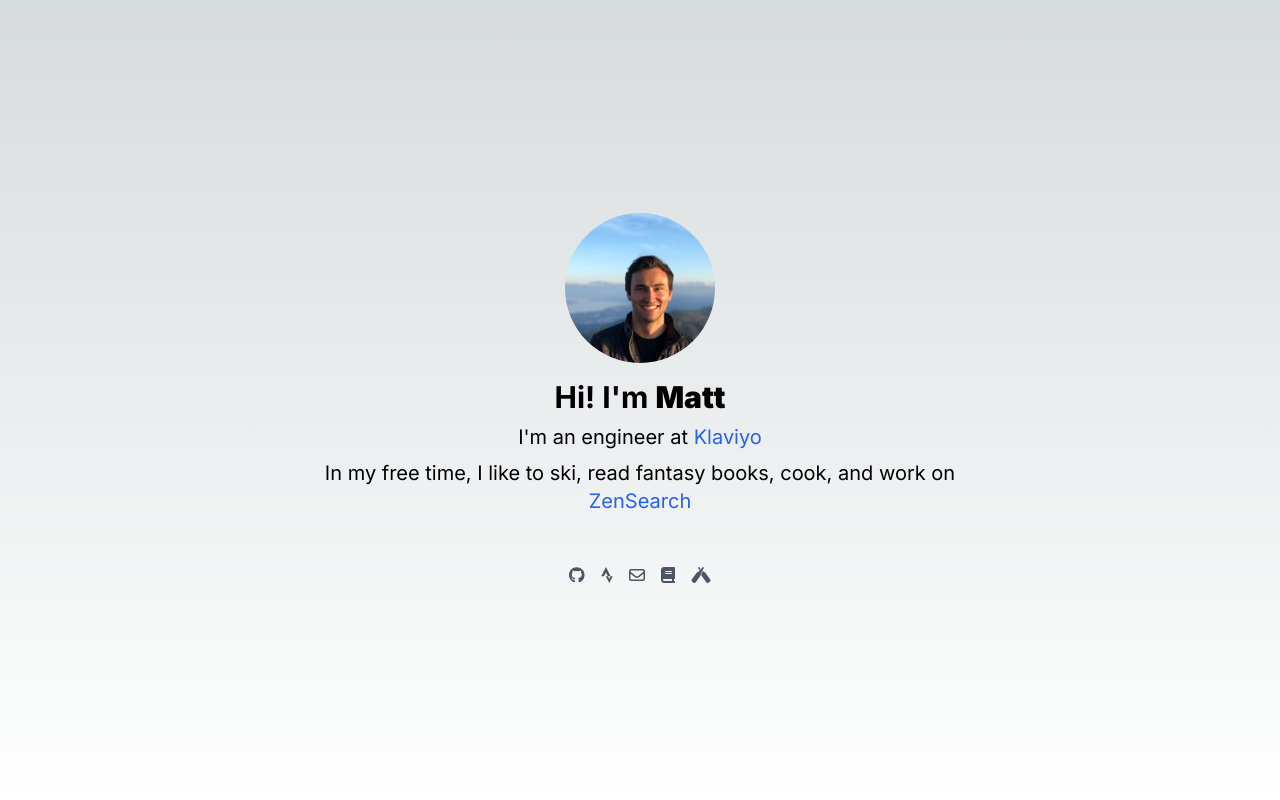
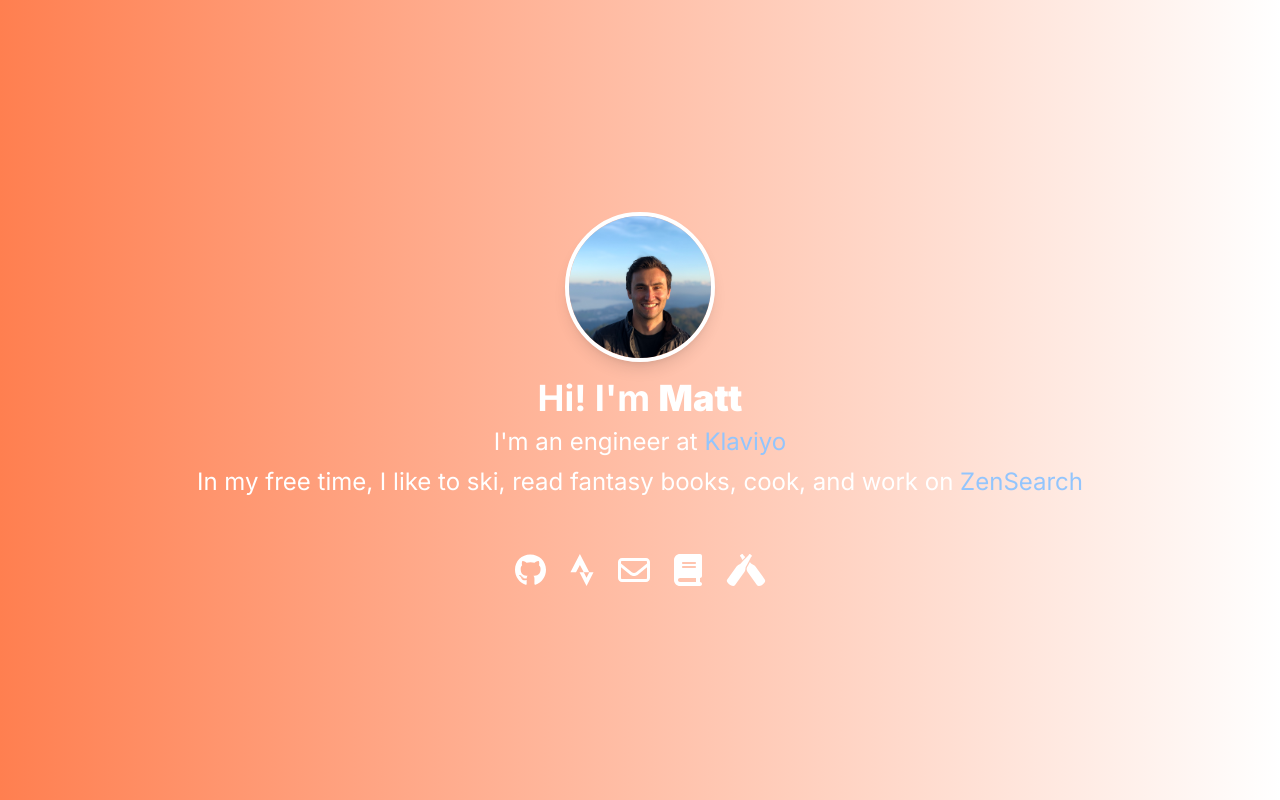
Before and after one commit to mrkaye97/site-2.0, a Next.js app: page / in a window 1280 px wide. Built offline with nearby package versions, Linux system fonts and the light colour scheme.

Commit message:
fix + horrible gradient

```diff
--- a/pages/index.tsx
+++ b/pages/index.tsx
@@ -17,7 +17,11 @@ export default function Home() {
   return (
     <main
       className={`flex flex-col items-center justify-center min-h-screen py-24 px-8 ${inter.className}`}
-      style={{ maxWidth: "800px", margin: "0 auto" }}
+      style={{
+        margin: "0 auto",
+        background: "linear-gradient(to right, #FF7F50, #fff)",
+        color: "#fff",
+      }}
     >
       <div className="text-center mb-8">
         <Image
@@ -25,58 +29,64 @@ export default function Home() {
           alt="Headshot"
           width={150}
           height={150}
-          className="rounded-full mx-auto"
+          className="rounded-full mx-auto border-4 border-white shadow-lg"
         />
-        <h1 className="text-3xl font-bold mt-4">
-          Hi! I&apos;m <strong>Matt</strong>
+        <h1 className="text-4xl font-bold mt-4">
+          Hi! I'm <strong>Matt</strong>
         </h1>
-        <p className="text-xl mt-2">
-          I&apos;m an engineer at{" "}
-          <a href="https://www.klaviyo.com" className="text-blue-600">
+        <p className="text-2xl mt-2">
+          I'm an engineer at{" "}
+          <a
+            href="https://www.klaviyo.com"
+            className="text-blue-300 hover:text-blue-500 transition-colors"
+          >
             Klaviyo
           </a>
         </p>
-        <p className="text-xl mt-2">
+        <p className="text-2xl mt-2">
           In my free time, I like to ski, read fantasy books, cook, and work on{" "}
-          <a href="https://zensearch.jobs" className="text-blue-600">
+          <a
+            href="https://zensearch.jobs"
+            className="text-blue-300 hover:text-blue-500 transition-colors"
+          >
             ZenSearch
           </a>
         </p>
       </div>
-      <div className="flex flex-wrap justify-center space-x-4 mt-4">
+      <div className="flex flex-wrap justify-center space-x-6 mt-6">
         <a
           href="https://github.com/mrkaye97"
-          className="text-gray-600 hover:text-gray-900"
+          className="text-white hover:text-gray-300 transition-colors"
         >
-          <FontAwesomeIcon icon={faGithub} />
+          <FontAwesomeIcon icon={faGithub} size="2x" />
           <span className="sr-only">Github</span>
         </a>
         <a
           href="https://www.strava.com/athletes/16125633"
-          className="text-gray-600 hover:text-gray-900"
+          className="text-white hover:text-gray-300 transition-colors"
         >
-          <FontAwesomeIcon icon={faStrava} />
+          <FontAwesomeIcon icon={faStrava} size="2x" />
           <span className="sr-only">Strava</span>
         </a>
         <a
           href="mailto:mrkaye97@gmail.com"
-          className="text-gray-600 hover:text-gray-900"
+          className="text-white hover:text-gray-300 transition-colors"
         >
-          <FontAwesomeIcon icon={faEnvelope} />
+          <FontAwesomeIcon icon={faEnvelope} size="2x" />
           <span className="sr-only">Email</span>
         </a>
         <a
           href="https://app.thestorygraph.com/profile/mrkaye97"
-          className="text-gray-600 hover:text-gray-900"
+          className="text-white hover:text-gray-300 transition-colors"
         >
-          <FontAwesomeIcon icon={faBook} />
+          <FontAwesomeIcon icon={faBook} size="2x" />
           <span className="sr-only">StoryGraph</span>
         </a>
         <a
           href="https://untappd.com/user/mrkaye97"
-          className="text-gray-600 hover:text-gray-900"
+          className="text-white hover:text-gray-300 transition-colors"
         >
-          <FontAwesomeIcon icon={faUntappd} />
+          <FontAwesomeIcon icon={faUntappd} size="2x" />
           <span className="sr-only">Untappd</span>
         </a>
       </div>
--- a/src/images.ts
+++ b/src/images.ts
@@ -1,2 +1,2 @@
 export const imageRoot =
-  process.env.NODE_ENV === "production" ? "https://matthewrkaye.com/" : "/";
+  process.env.NODE_ENV === "production" ? "https://matthewrkaye.com/site-2.0/" : "/";
--- a/tailwind.config.ts
+++ b/tailwind.config.ts
@@ -8,10 +8,12 @@ const config: Config = {
   ],
   theme: {
     extend: {
-      backgroundImage: {
-        "gradient-radial": "radial-gradient(var(--tw-gradient-stops))",
-        "gradient-conic":
-          "conic-gradient(from 180deg at 50% 50%, var(--tw-gradient-stops))",
+      colors: {
+        'brand-orange': '#ff7e5f',
+        'brand-pink': '#feb47b',
+      },
+      fontFamily: {
+        'inter': ['Inter', 'sans-serif'],
       },
     },
   },
```
